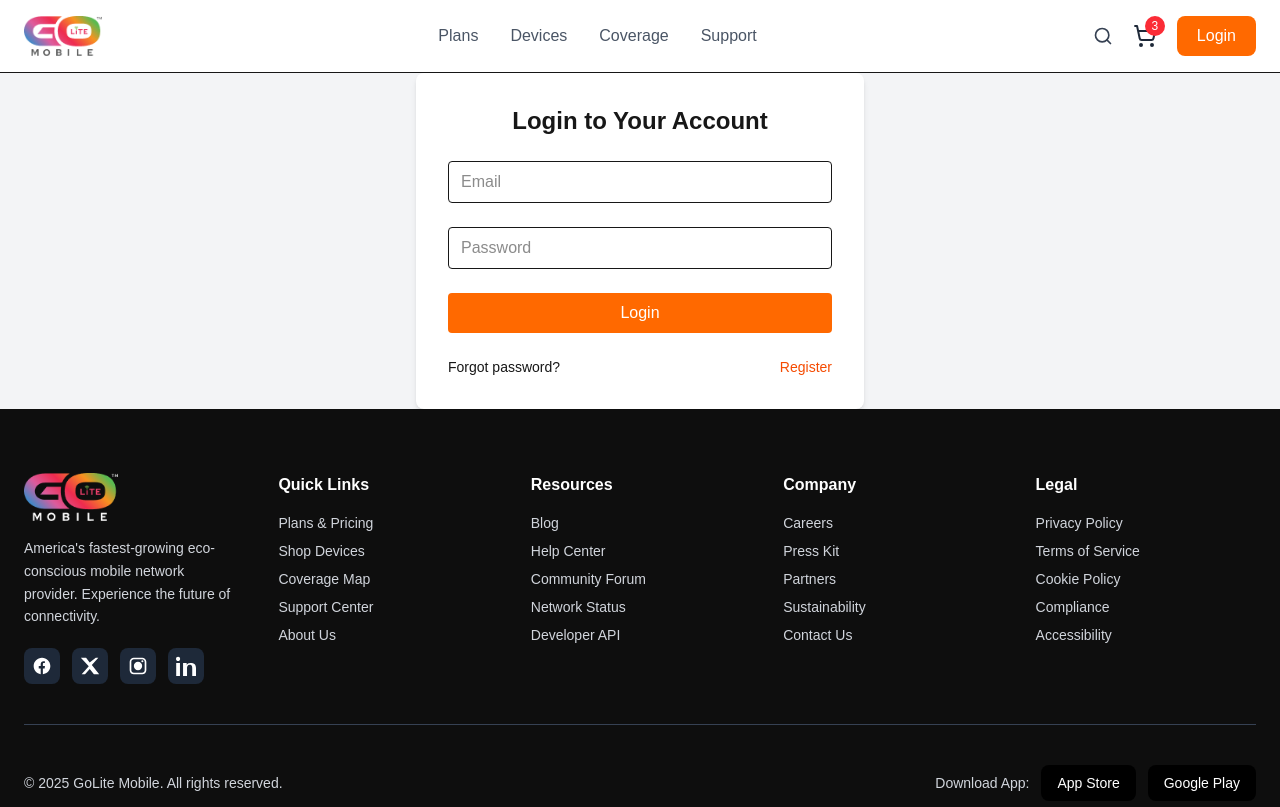
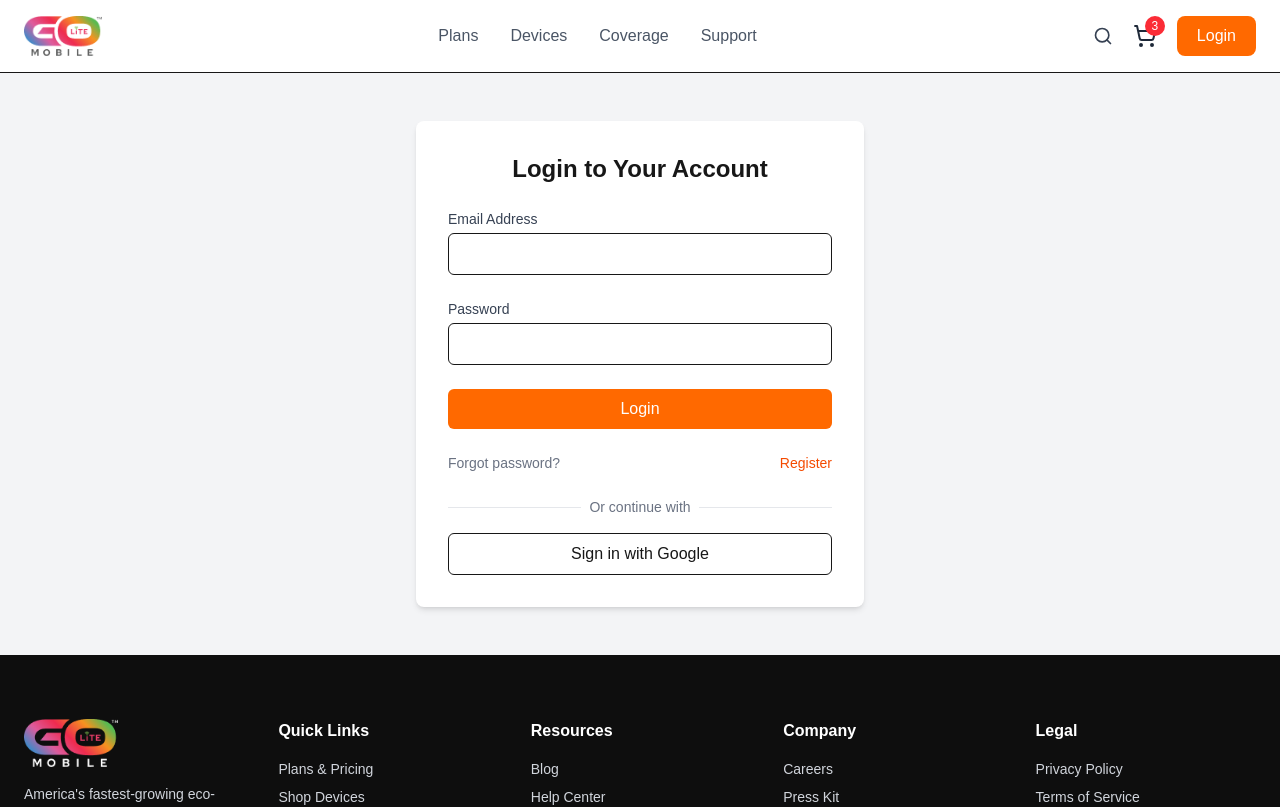
Before and after one commit to ZoikoGroup/golitereact, a Next.js app: page /login in a window 1280 px wide. Shown: the top 807 px of the page. Built offline with nearby package versions, Linux system fonts and the light colour scheme.

Commit message:
login update

```diff
--- a/app/login/page.tsx
+++ b/app/login/page.tsx
@@ -19,6 +19,9 @@ export default function LoginPage() {
         }
       }, []);
 
+  /* =========================
+     EMAIL / PASSWORD LOGIN (DJANGO API)
+     ========================= */
   const handleLogin = async (e: React.FormEvent) => {
     e.preventDefault();
     setError(null);
@@ -43,6 +46,7 @@ export default function LoginPage() {
         throw new Error(data.message || "Login failed");
       }
 
+      // ✅ Save token & user
       localStorage.setItem("golite_token", data.token);
       localStorage.setItem("user", JSON.stringify(data.user));
 
@@ -54,52 +58,142 @@ export default function LoginPage() {
     }
   };
 
+  /* =========================
+     GOOGLE OAUTH LOGIN
+     ========================= */
+  const handleGoogleSignIn = () => {
+    setError(null);
+
+    const width = 600;
+    const height = 700;
+    const left = window.screenX + (window.innerWidth - width) / 2;
+    const top = window.screenY + (window.innerHeight - height) / 2;
+    const features = `toolbar=no,menubar=no,width=${width},height=${height},top=${top},left=${left}`;
+
+    const popup = window.open(
+      "/api/auth/google?popup=1",
+      "golitereact_google_oauth",
+      features
+    );
+
+    if (!popup) {
+      setError("Please allow popups for this site.");
+      return;
+    }
+
+    setLoading(true);
+
+    const messageHandler = (e: MessageEvent) => {
+      if (e.origin !== window.location.origin) return;
+
+      const data: any = e.data;
+
+      if (data?.type === "oauth" && data?.provider === "google") {
+        window.removeEventListener("message", messageHandler);
+        setLoading(false);
+
+        if (data.success) {
+          window.location.reload();
+        } else {
+          setError(data.error || "Google login failed");
+        }
+      }
+    };
+
+    window.addEventListener("message", messageHandler);
+  };
+
   return (
     <div className="flex flex-col min-h-screen">
       <Header />
 
-      <main className="flex-grow flex items-center justify-center bg-gray-100 px-4">
+      <main className="flex-grow flex items-center justify-center bg-gray-100 py-12 px-4">
         <div className="max-w-md w-full bg-white p-8 rounded-lg shadow-md">
-          <h2 className="text-2xl font-bold text-center mb-6">
+          <h2 className="text-2xl font-bold mb-6 text-center">
             Login to Your Account
           </h2>
 
+          {/* ===== LOGIN FORM ===== */}
           <form onSubmit={handleLogin} className="space-y-6">
+            <div>
+              <label className="block text-sm font-medium text-gray-700">
+                Email Address
+              </label>
               <input
                 type="email"
-              placeholder="Email"
                 value={email}
                 onChange={(e) => setEmail(e.target.value)}
                 required
-              className="w-full px-3 py-2 border rounded"
+                className="mt-1 block w-full px-3 py-2 border rounded-md focus:ring-orange-500 focus:border-orange-500"
               />
+            </div>
 
+            <div>
+              <label className="block text-sm font-medium text-gray-700">
+                Password
+              </label>
               <input
                 type="password"
-              placeholder="Password"
                 value={password}
                 onChange={(e) => setPassword(e.target.value)}
                 required
-              className="w-full px-3 py-2 border rounded"
+                className="mt-1 block w-full px-3 py-2 border rounded-md focus:ring-orange-500 focus:border-orange-500"
               />
+            </div>
 
             {error && <p className="text-sm text-red-600">{error}</p>}
 
             <button
               type="submit"
               disabled={loading}
-              className="w-full py-2 bg-orange-500 text-white rounded"
+              className="w-full py-2 px-4 rounded-md text-white bg-orange-500 hover:bg-orange-600 disabled:opacity-60"
             >
               {loading ? "Logging in..." : "Login"}
             </button>
 
+            {/* REGISTER + FORGOT */}
             <div className="flex justify-between text-sm">
-              <Link href="/forgot-password">Forgot password?</Link>
-              <Link href="/register" className="text-orange-600">
+              <Link
+                href="/forgot-password"
+                className="text-gray-500 hover:text-gray-700"
+              >
+                Forgot password?
+              </Link>
+
+              <Link
+                href="/register"
+                className="font-medium text-orange-600 hover:text-orange-700"
+              >
                 Register
               </Link>
             </div>
           </form>
+
+          {/* ===== DIVIDER ===== */}
+          <div className="mt-6">
+            <div className="relative">
+              <div className="absolute inset-0 flex items-center">
+                <div className="w-full border-t border-gray-200" />
+              </div>
+              <div className="relative flex justify-center text-sm">
+                <span className="px-2 bg-white text-gray-500">
+                  Or continue with
+                </span>
+              </div>
+            </div>
+
+            {/* ===== GOOGLE LOGIN ===== */}
+            <div className="mt-4">
+              <button
+                type="button"
+                onClick={handleGoogleSignIn}
+                disabled={loading}
+                className="w-full inline-flex items-center justify-center py-2 px-4 border rounded-md bg-white hover:bg-gray-50 disabled:opacity-60"
+              >
+                {loading ? "Signing in..." : "Sign in with Google"}
+              </button>
+            </div>
+          </div>
         </div>
       </main>
 
```
Lines whose indentation alone changed are shown as unchanged.
